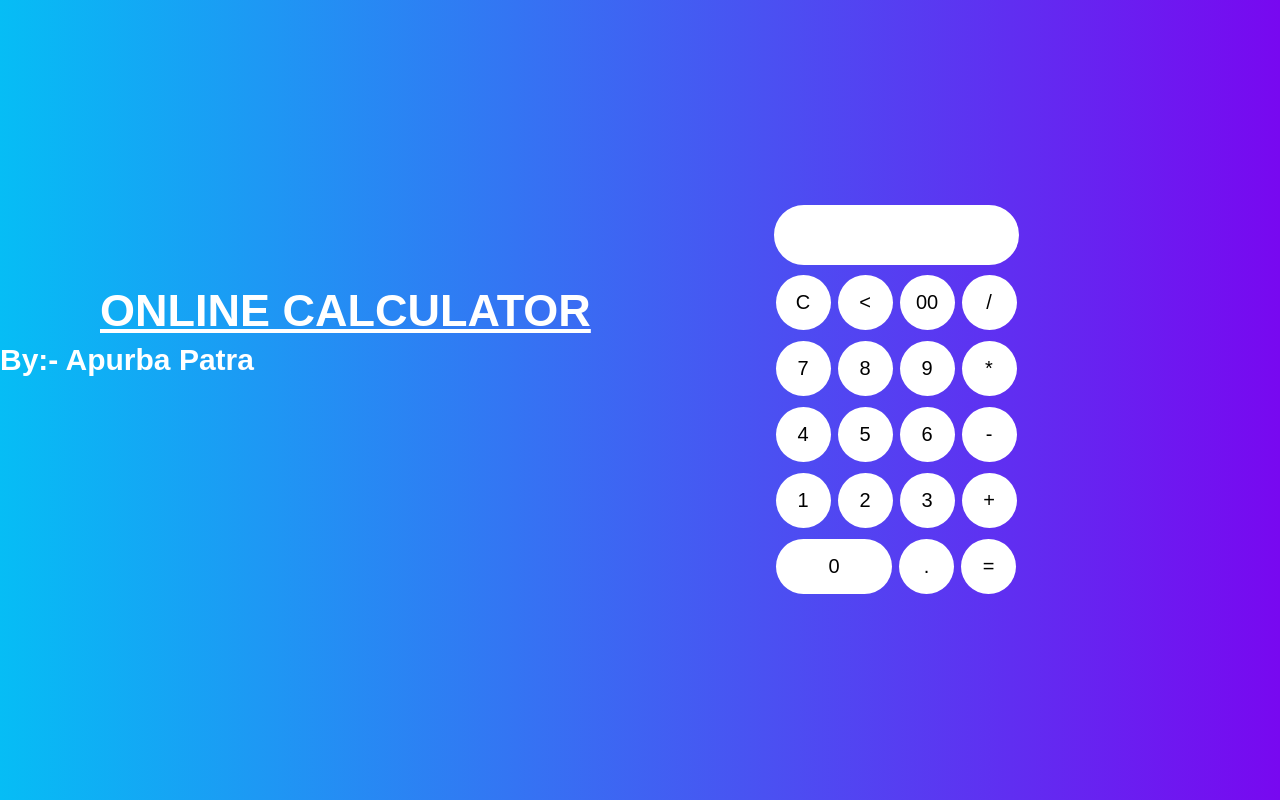
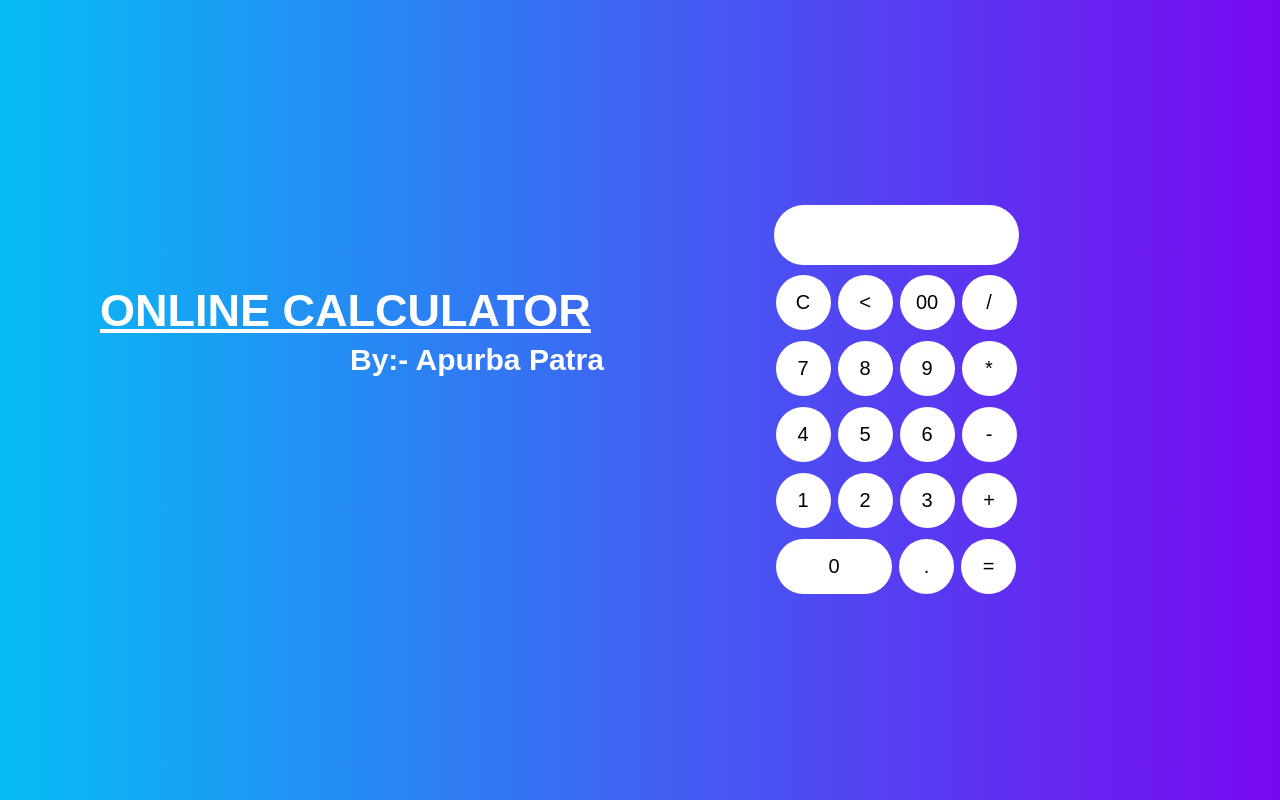
Before and after one commit to Apurba-020/Calculator, a plain HTML site: page index.html in a window 1280 px wide. Drawn offline with Linux system fonts and the light colour scheme.

Commit message:
Update style.css

```diff
--- a/style.css
+++ b/style.css
@@ -92,7 +92,7 @@ margin: 1.5;
     h2{
         color: white;
         margin-top: -1px;
-        margin-left: px;
+        margin-left: 350px;
         font-family: sans-serif;
         font-weight: 500px;
         font-size: 30;
```
